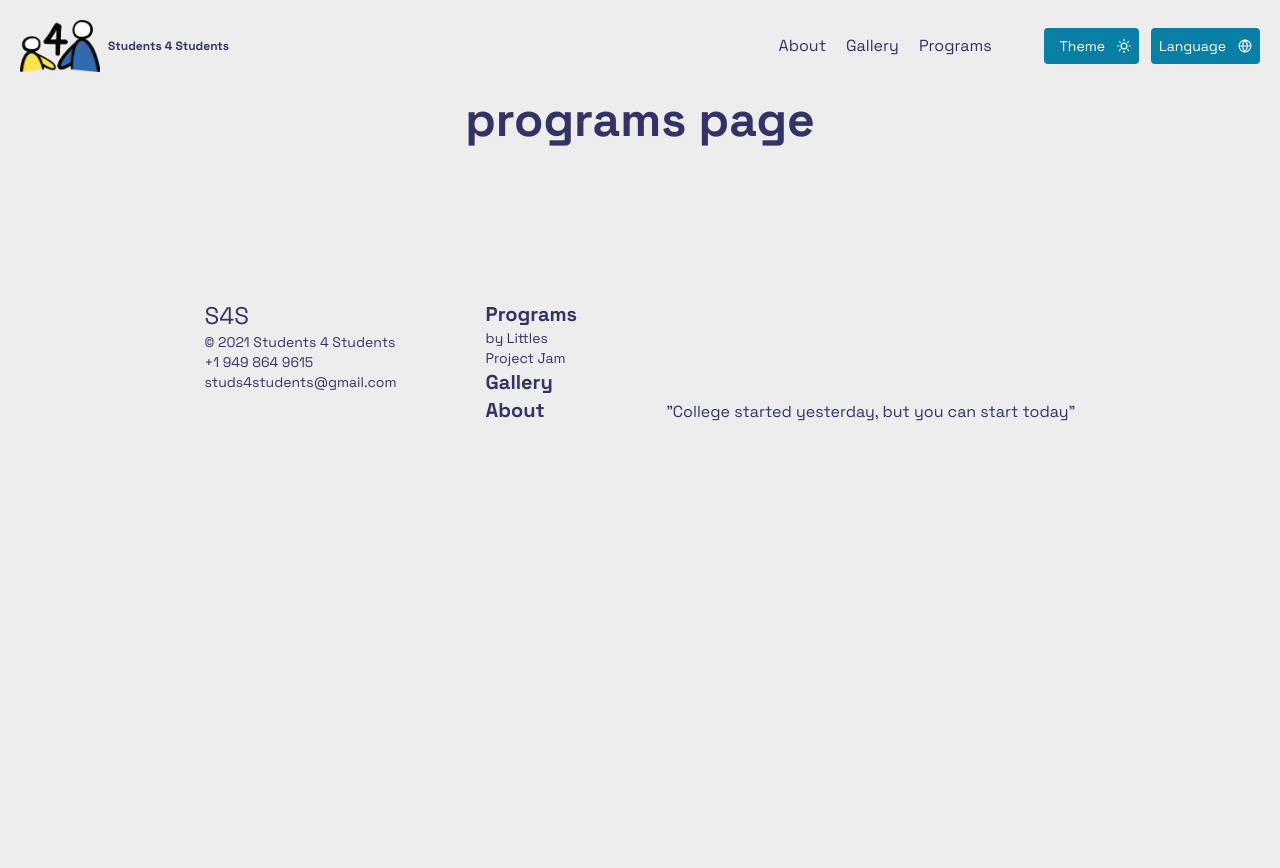
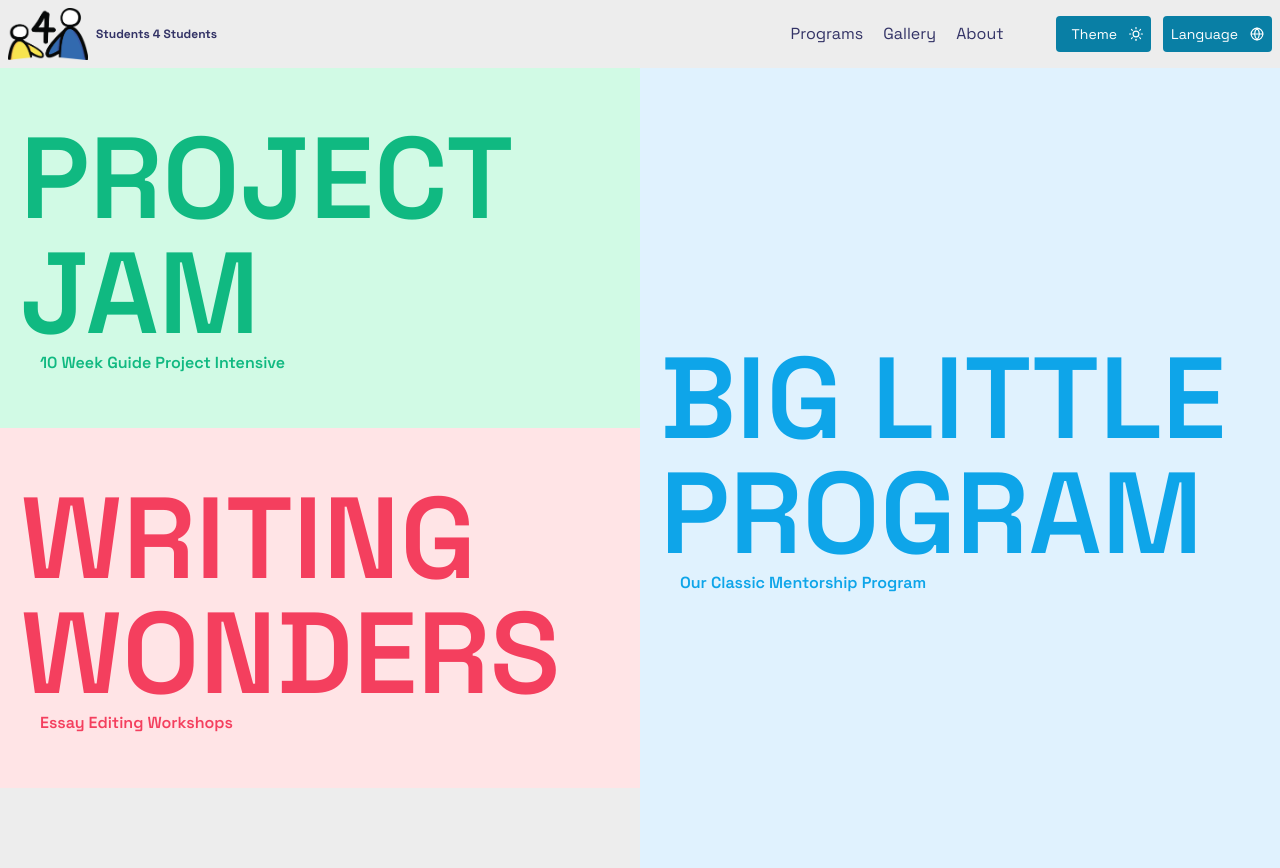
Before and after one commit to denniwang/s4s-website, a Next.js app: page /en/programs in a window 1280 px wide. Before the commit the page ends 800 px from the top, so only its background shows below. Built offline with nearby package versions, Linux system fonts and the light colour scheme.

Commit message:
added programs page

```diff
--- a/src/app/[locale]/components/Footer.tsx
+++ b/src/app/[locale]/components/Footer.tsx
@@ -1,6 +1,6 @@
 export const Footer = () => {
   return (
-    <div className="flex flex-row justify-center my-10 ">
+  <div className="flex flex-row justify-center my-10 footer">
     <div className='flex flex-col w-3/4 justify-around my-5 lg:flex-row'>
       <div className='flex flex-col'>
         <h2 className='text-2xl'>S4S</h2>
--- a/src/app/[locale]/components/Header.tsx
+++ b/src/app/[locale]/components/Header.tsx
@@ -15,7 +15,7 @@ export const Header: FC<Props> = ({ locale }) => {
   return (
     <>
     <Hamburger />
-    <div className='mx-auto w-full items-center justify-between p-5 fixed top-0 bg-background hidden md:block'>
+    <div className='mx-auto w-full items-center justify-between p-2 sticky top-0 bg-background hidden md:block'>
       <div className='flex flex-row '>
       <Link lang={locale} href='/'>
         <div className='flex flex-row items-center align-center'>
@@ -27,14 +27,14 @@ export const Header: FC<Props> = ({ locale }) => {
       <div className='flex-1'></div>
       <div className='flex flex-row items-center gap-3'>
         <nav className='mr-10 inline-flex gap-5'>
-          <Link lang={locale} href={`/about`}>
-            {t('About')}
+          <Link lang={locale} href={`/programs`}>
+            {t('Programs')}
           </Link>
           <Link lang={locale} href={`/gallery`}>
             {t('Gallery')}
           </Link>
-          <Link lang={locale} href={`/programs`}>
-            {t('Programs')}
+          <Link lang={locale} href={`/about`}>
+            {t('About')}
           </Link>
         </nav>
         <ThemeSwitch />
--- a/src/app/[locale]/layout.tsx
+++ b/src/app/[locale]/layout.tsx
@@ -44,7 +44,7 @@ export default function RootLayout({
         className={`${space_grotesk.variable} ${rubik.variable} scroll-smooth`}
         suppressHydrationWarning
       >
-        <body>
+        <body className="layout-body">
           <ThemeProvider
             enableSystem
             attribute='class'
--- a/src/app/[locale]/programs/page.tsx
+++ b/src/app/[locale]/programs/page.tsx
@@ -3,10 +3,43 @@ import { useTranslations } from 'next-intl'
 export default function About() {
   const t = useTranslations('')
   return (
-    <div className='px-32 py-24 text-center text-2xl'>
-      <h2 className='text-5xl font-bold'>{t('programs page')}</h2>
-
-
-      </div>
+    <>
+      <section className="flex flex-row h-screen items-flex-start">
+        <div className="flex flex-col w-1/2 items-flex-start">
+          <div className="group h-1/2 program-selector">
+            <div className="flex flex-col justify-center p-5 h-full w-full bg-emerald-100 group-hover:bg-emerald-300 transition-colors duration-300">
+              <h1 className="text-9xl font-semibold text-emerald-500 group-hover:text-white duration-300 group-hover:text-8xl transition-all program-wyr">PROJECT JAM</h1>
+              <h2 className='text-l pl-5 font-semibold text-emerald-500 group-hover:text-white duration-300 group-hover:text-xl transition-all'>10 Week Guide Project Intensive</h2>
+            </div>
+          </div>
+          <div className="group h-1/2 program-selector">
+          <div className="flex flex-col justify-center p-5 h-full w-full bg-rose-100 group-hover:bg-rose-300 transition-colors duration-300">
+            <h1 className="text-9xl font-semibold text-rose-500 group-hover:text-white duration-300 group-hover:text-8xl program-wyr">WRITING WONDERS</h1>
+            <h2 className='text-l pl-5 font-semibold text-rose-500 group-hover:text-white duration-300 group-hover:text-xl transition-all'>Essay Editing Workshops</h2>
+          </div>
+        </div>
+        </div>
+        <div className="group w-1/2">
+          <div className="flex flex-col justify-center p-5 h-full w-full bg-sky-100 group-hover:bg-sky-300 transition-colors duration-300">
+            <h1 className="text-9xl font-semibold text-sky-500 group-hover:text-white duration-300 group-hover:text-8xl program-wyr">BIG LITTLE PROGRAM</h1>
+            <h2 className='text-l pl-5 font-semibold text-sky-500 group-hover:text-white duration-300 group-hover:text-xl transition-all'>Our Classic Mentorship Program</h2>
+          </div>
+        </div>
+      </section>
+      <style>{`
+        .footer {
+          display: none;
+        }
+        .program-wyr {
+          font-size: 9vw;
+        }
+        .layout-body {
+          overflow-y: hidden;
+        }
+        .program-selector {
+          height: 45%;
+        }
+      `}</style>
+    </>
   )
 }
```
Also changed, not shown: 1 other file (tests, documents, lock files or other folders).
